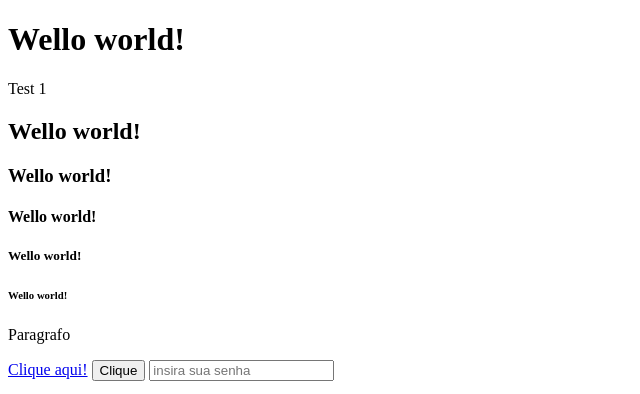
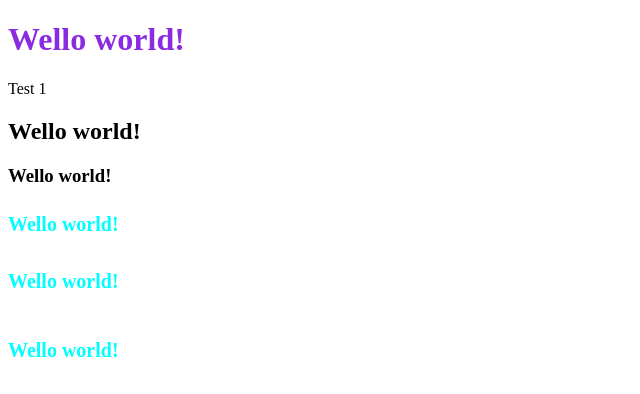
Before and after one commit to Alison8547/html-css-practice, a plain HTML site: page index.html in a window 1280 px wide. Shown: the top 394 px of the page, without its empty margins (0-640 px from the left). Drawn offline with Linux system fonts and the light colour scheme.

Commit message:
feat: id and class css

```diff
--- a/index.html
+++ b/index.html
@@ -3,18 +3,19 @@
 <head>
     <meta charset="UTF-8">
     <meta name="viewport" content="width=device-width, initial-scale=1.0">
+    <link href="./styles/style.css" rel="stylesheet">
     <title>Document</title>
 </head>
 <body>
     <div>
-        <h1> Wello world!</h1>
+        <h1 id="principal"> Wello world!</h1>
         <p> Test 1</p>
     </div>
     <h2> Wello world!</h2>
     <h3> Wello world!</h3>
-    <h4> Wello world!</h4>
-    <h5> Wello world!</h5>
-    <h6> Wello world!</h6>
+    <h4 class="azul-claro"> Wello world!</h4>
+    <h5 class="azul-claro"> Wello world!</h5>
+    <h6 class="azul-claro"> Wello world!</h6>
     <p>Paragrafo</p>
     <a href="https://www.google.com.br/?hl=pt-BR">Clique aqui!</a>
     <button>Clique</button>
--- /dev/null
+++ b/styles/style.css
@@ -0,0 +1,8 @@
+#principal{
+    color: blueviolet;
+}
+
+.azul-claro{
+    color: aqua;
+    font-size: 20px;
+}
```
